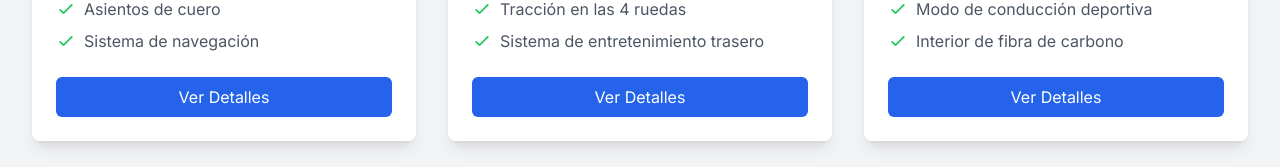
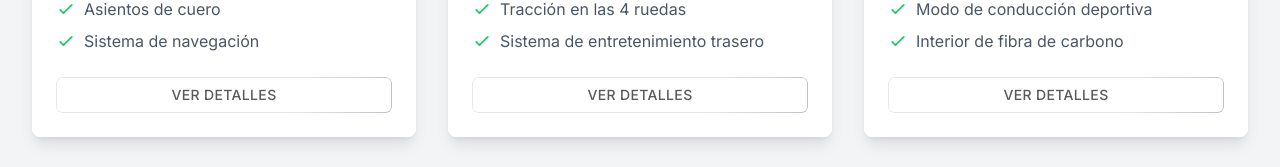
Before and after one commit to nabudev/concesionaria, a Next.js app in the folder myapp/: page / in a window 1280 px wide. Shown: the part 1179-1346 px from the top of the page. Built offline with nearby package versions, Linux system fonts and the light colour scheme.

Commit message:
implementacion de shinny button

```diff
--- a/myapp/src/components/Vehiculos.jsx
+++ b/myapp/src/components/Vehiculos.jsx
@@ -2,6 +2,7 @@
 
 import React from 'react'
 import Image from 'next/image'
+import ShinyButton from './magicui/shiny-button'
 
 const vehicles = [
   {
@@ -62,9 +63,9 @@ export function VehicleShowcase() {
                     </li>
                   ))}
                 </ul>
-                <button className="mt-6 w-full bg-blue-600 text-white py-2 px-4 rounded-md hover:bg-blue-700 transition duration-300 ease-in-out">
+                <ShinyButton className="mt-6 w-full text-white py-2 px-4 rounded-md hover:bg-white-700 transition duration-300 ease-in-out">
                   Ver Detalles
-                </button>
+                </ShinyButton>
               </div>
             </div>
           ))}
--- /dev/null
+++ b/myapp/src/components/magicui/shiny-button.jsx
@@ -0,0 +1,56 @@
+"use client";;
+import { motion } from "framer-motion";
+
+import { cn } from "@/lib/utils";
+
+const animationProps = {
+  initial: { "--x": "100%", scale: 0.8 },
+  animate: { "--x": "-100%", scale: 1 },
+  whileTap: { scale: 0.95 },
+
+  transition: {
+    repeat: Infinity,
+    repeatType: "loop",
+    repeatDelay: 1,
+    type: "spring",
+    stiffness: 20,
+    damping: 15,
+    mass: 2,
+    scale: {
+      type: "spring",
+      stiffness: 200,
+      damping: 5,
+      mass: 0.5,
+    },
+  }
+};
+const ShinyButton = ({
+  text = "Ver detalles",
+  className
+}) => {
+  return (
+    (<motion.button
+      {...animationProps}
+      className={cn(
+        "relative rounded-lg px-6 py-2 font-medium backdrop-blur-xl transition-[box-shadow] duration-300 ease-in-out hover:shadow dark:bg-[radial-gradient(circle_at_50%_0%,hsl(var(--primary)/10%)_0%,transparent_60%)] dark:hover:shadow-[0_0_20px_hsl(var(--primary)/10%)]",
+        className
+      )}>
+      <span
+        className="relative block h-full w-full text-sm uppercase tracking-wide text-[rgb(0,0,0,65%)] dark:font-light dark:text-[rgb(255,255,255,90%)]"
+        style={{
+          maskImage:
+            "linear-gradient(-75deg,hsl(var(--primary)) calc(var(--x) + 20%),transparent calc(var(--x) + 30%),hsl(var(--primary)) calc(var(--x) + 100%))",
+        }}>
+        {text}
+      </span>
+      <span
+        style={{
+          mask: "linear-gradient(rgb(0,0,0), rgb(0,0,0)) content-box,linear-gradient(rgb(0,0,0), rgb(0,0,0))",
+          maskComposite: "exclude",
+        }}
+        className="absolute inset-0 z-10 block rounded-[inherit] bg-[linear-gradient(-75deg,hsl(var(--primary)/10%)_calc(var(--x)+20%),hsl(var(--primary)/50%)_calc(var(--x)+25%),hsl(var(--primary)/10%)_calc(var(--x)+100%))] p-px"></span>
+    </motion.button>)
+  );
+};
+
+export default ShinyButton;
```
